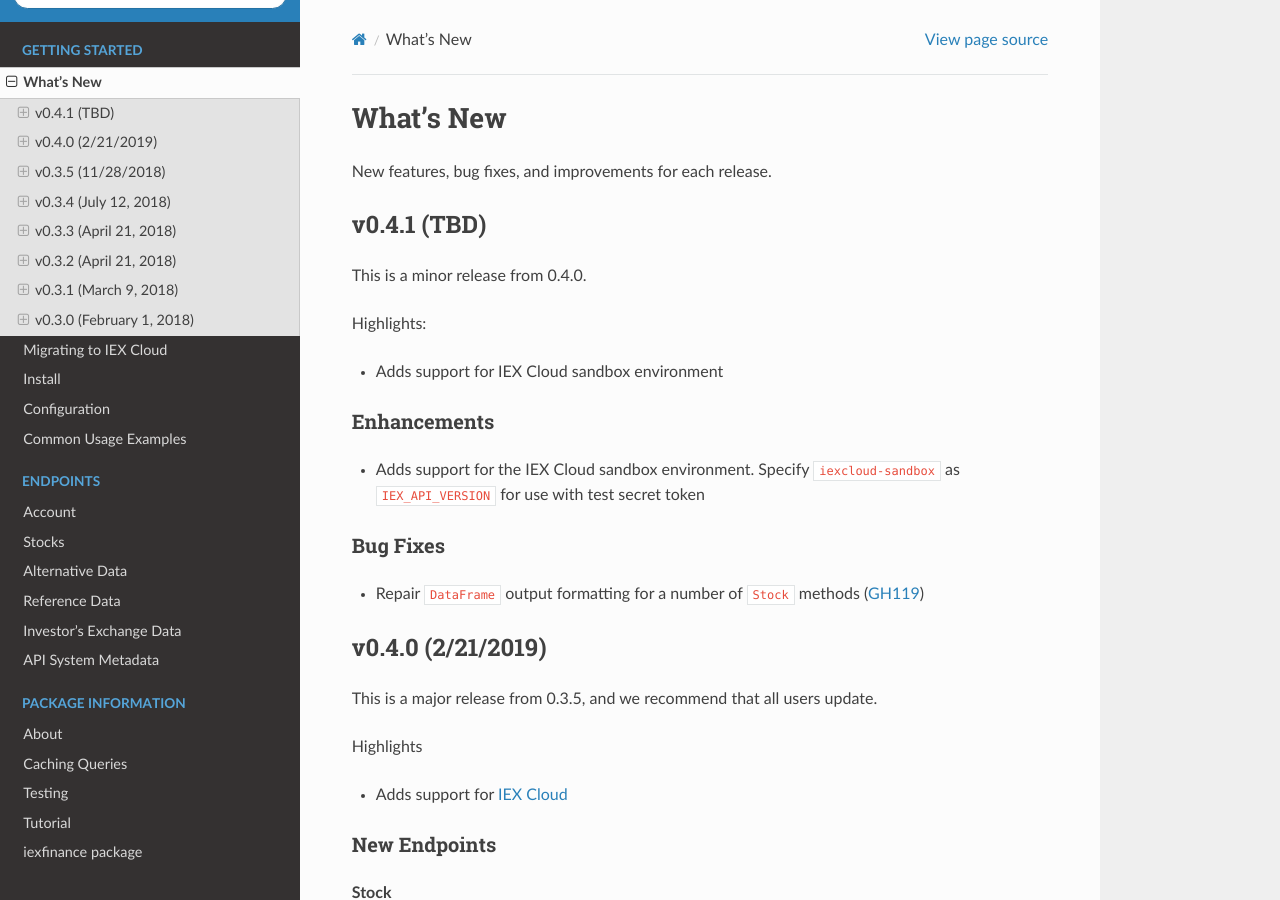
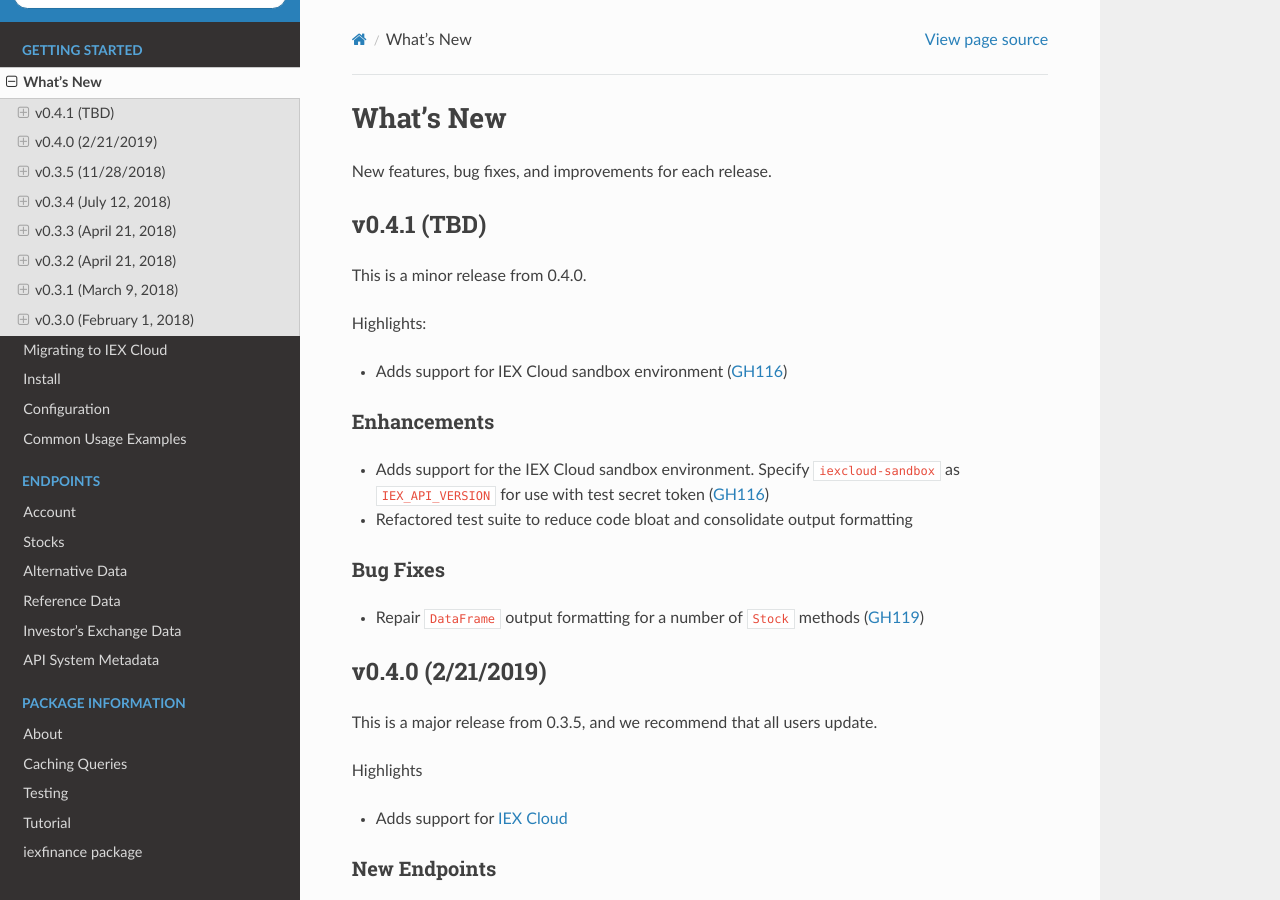
Before and after one commit to addisonlynch/iexfinance, a Sphinx documentation site: the page built from docs/source/whatsnew.rst, in a window 1280 px wide and 900 px high. Built offline with Sphinx 7.4.7 and the Read the Docs theme 2.0.0, drawn with Linux system fonts in a browser that asks for light colours.

Commit message:
Repair travis

```diff
--- a/docs/source/whatsnew/v0.4.1.txt
+++ b/docs/source/whatsnew/v0.4.1.txt
@@ -8,13 +8,20 @@
 
 Highlights:
 
-- Adds support for IEX Cloud sandbox environment
+- Adds support for IEX Cloud sandbox environment (GH116_)
+
+.. _GH116: https://github.com/addisonlynch/iexfinance/issues/116
 
 
 Enhancements
 ~~~~~~~~~~~~
 
-- Adds support for the IEX Cloud sandbox environment. Specify  ``iexcloud-sandbox`` as ``IEX_API_VERSION`` for use with test secret token
+- Adds support for the IEX Cloud sandbox environment. Specify  ``iexcloud-sandbox`` as ``IEX_API_VERSION`` for use with test secret token (GH116_)
+- Refactored test suite to reduce code bloat and consolidate output
+  formatting
+
+
+.. _GH116: https://github.com/addisonlynch/iexfinance/issues/116
 
 
 Bug Fixes
--- a/requirements-dev.txt
+++ b/requirements-dev.txt
@@ -3,8 +3,4 @@
 pytest-runner
 requests-cache
 six
-sphinx
-sphinx-autobuild
-sphinx-rtd-theme
-sphinxcontrib-napoleon
 tox
```
Also changed, not shown: .travis.yml.
